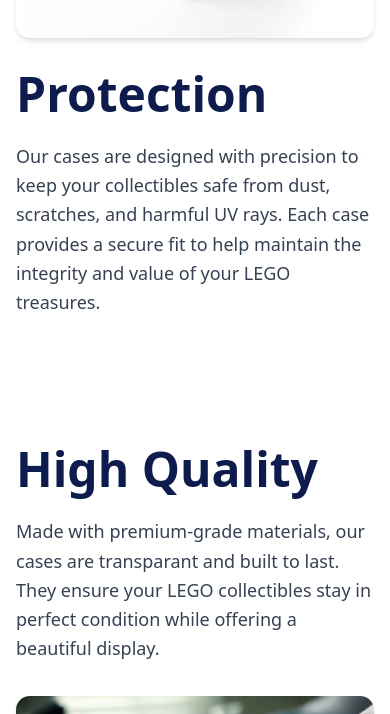
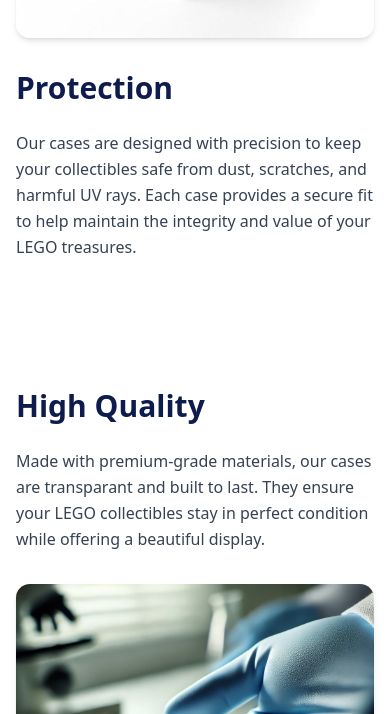
Before and after one commit to Mattiv19/brickprotector, a Next.js app: page / in a window 390 px wide. Shown: the part 722-1436 px from the top of the page. Built offline with nearby package versions, Linux system fonts and the light colour scheme.

Commit message:
Changed some frontend stuff

```diff
--- a/app/contact/page.tsx
+++ b/app/contact/page.tsx
@@ -1,8 +1,12 @@
+import Navbar from '@/components/Navbar'
 import React from 'react'
 
 const contact = () => {
     return (
-        <div>contact</div>
+        <>
+            <Navbar />
+            <div>products</div>
+        </>
     )
 }
 
--- a/app/products/page.tsx
+++ b/app/products/page.tsx
@@ -1,8 +1,12 @@
+import Navbar from '@/components/Navbar'
 import React from 'react'
 
 const products = () => {
     return (
-        <div>products</div>
+        <>
+            <Navbar />
+            <div>products</div>
+        </>
     )
 }
 
--- a/components/Hero.tsx
+++ b/components/Hero.tsx
@@ -7,7 +7,7 @@ const Hero = () => {
         <div className='pt-25 w-full'>
             <Image src="/img/hero.png" alt="Brickprotector" layout='responsive' width={1088} height={254} />
             <div className="absolute top-[30%] left-1/2 transform -translate-x-1/2 -translate-y-1/2 bg-white px-20 py-10 rounded-lg shadow-lg text-center z-10">
-                <h2 className="text-2xl font-bold mb-6">Protect your collectibles</h2>
+                <h2 className="text-2xl md:text-4xl font-bold mb-8">Protect your collectibles</h2>
                 <Button className="bg-navy-blue hover:bg-gray-100 text-white hover:text-navy-blue font-medium py-2 px-6 rounded transition duration-300 hover:scale-102">
                     Shop All
                 </Button>
--- a/components/Multirow.tsx
+++ b/components/Multirow.tsx
@@ -17,8 +17,8 @@ const Multirow = () => {
                         />
                     </div>
                     <div className="w-full md:w-1/2">
-                        <h2 className="text-5xl font-bold text-navy-blue mb-6">Protection</h2>
-                        <p className="text-lg text-gray-700 leading-relaxed">
+                        <h2 className="text-3xl md:text-5xl font-bold text-navy-blue mb-6">Protection</h2>
+                        <p className="text-md md:text-lg text-gray-700 leading-relaxed">
                             Our cases are designed with precision to keep your collectibles safe from dust, scratches, and harmful UV rays. Each case provides a secure fit to help maintain the integrity and value of your LEGO treasures.
                         </p>
                     </div>
@@ -27,8 +27,8 @@ const Multirow = () => {
             <div className="w-full py-16 px-4 bg-white">
                 <div className="max-w-6xl mx-auto flex flex-col md:flex-row items-center gap-8">
                     <div className="w-full md:w-1/2">
-                        <h2 className="text-5xl font-bold text-navy-blue mb-6">High Quality</h2>
-                        <p className="text-lg text-gray-700 leading-relaxed">
+                        <h2 className="text-3xl md:text-5xl font-bold text-navy-blue mb-6">High Quality</h2>
+                        <p className="text-md md:text-lg text-gray-700 leading-relaxed">
                             Made with premium-grade materials, our cases are transparant and built to last. They ensure your LEGO collectibles stay in perfect condition while offering a beautiful display.
                         </p>
                     </div>
@@ -57,8 +57,8 @@ const Multirow = () => {
                         />
                     </div>
                     <div className="w-full md:w-1/2">
-                        <h2 className="text-5xl font-bold text-navy-blue mb-6">Fast Shipping</h2>
-                        <p className="text-lg text-gray-700 leading-relaxed">
+                        <h2 className="text-3xl md:text-5xl font-bold text-navy-blue mb-6">Fast Shipping</h2>
+                        <p className="text-md md:text-lg text-gray-700 leading-relaxed">
                             Get your cases fast and worry-free! With reliable and efficient shipping, your collectible protection is just days away. Track your order from dispatch to delivery, and enjoy quick setup on arrival.
                         </p>
                     </div>
--- a/components/Navbar.tsx
+++ b/components/Navbar.tsx
@@ -118,7 +118,7 @@ const Navbar = () => {
 
                 {/* Mobile menu */}
                 {isOpen && (
-                    <div className="bg-white/80 rounded-lg bg-opacity-50 md:hidden">
+                    <div className="bg-white/85 rounded-lg bg-opacity-50 md:hidden">
                         <div className="px-2 pt-2 pb-3 space-y-2">
                             {navLinks.map((link) => (
                                 <Link
```
